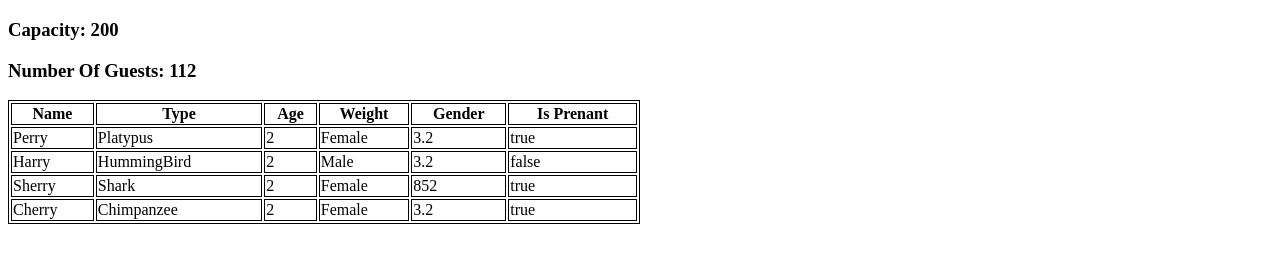
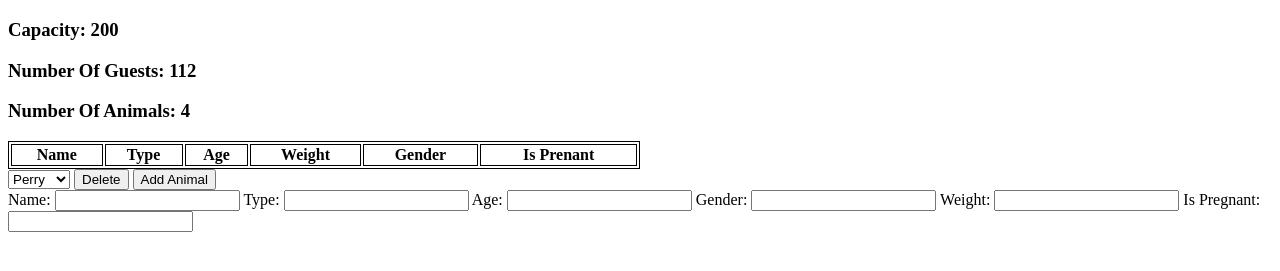
Before and after one commit to ChristianFure/client_side_web_development, a website: page src/index.html in a window 1280 px wide. Shown: the part 61-332 px from the top of the page. Drawn offline with Linux system fonts and the light colour scheme.

Commit message:
a4 sprint

```diff
--- a/src/index.html
+++ b/src/index.html
@@ -29,6 +29,31 @@
             </tr>
         </table>
     </div>
+
+    <div>
+        <select name="animals" id="animalsListBox" onchange="onAnimalsListBoxChange()">
+
+        </select>
+        <button onclick="onDeleteAnimal()">Delete</button>
+        <button onclick="onAddAnimal()">Add Animal</button>
+    </div>
+
+    <div>
+        <form action="post" id="animalsForm">
+            <label for="animalsFormName">Name:</label>
+            <input type="text" id="animalsFormName" name="animalsFormName" onchange="onInputChange()">
+            <label for="animalsFormType">Type:</label>
+            <input type="text" id="animalsFormType" name="animalsFormType" onchange="onInputChange()">
+            <label for="animalsFormAge">Age:</label>
+            <input type="number" id="animalsFormAge" name="animalsFormAge" onchange="onInputChange()">
+            <label for="animalsFormGender">Gender:</label>
+            <input type="text" id="animalsFormGender" name="animalsFormGender" onchange="onInputChange()">
+            <label for="animalsFormWeight">Weight:</label>
+            <input type="number" id="animalsFormWeight" name="animalsFormWeight" onchange="onInputChange()">
+            <label for="animalsFormIsPregnant">Is Pregnant:</label>
+            <input type="text" id="animalsFormIsPregnant" name="animalsFormIsPregnant" onchange="onInputChange()">
+        </form>
+    </div>
 </body>
 
 </html>
--- a/src/js/script.js
+++ b/src/js/script.js
@@ -46,6 +46,7 @@ zoo.animals.push(perry);
 zoo.animals.push(harry);
 zoo.animals.push(sherry);
 zoo.animals.push(cherry);
+zoo['numberOfAnimals'] = zoo.animals.length
 
 const mainElement = document.getElementById("bodyDiv1")
 
@@ -67,29 +68,125 @@ const numberOfGuestsNode = document.createTextNode(`Number Of Guests: ${zoo.numb
 numberOfGuestsH3.appendChild(numberOfGuestsNode)
 mainElement.appendChild(numberOfGuestsH3)
 
+const numberOfAnimalsH3 = document.createElement("h3")
+const numberOfAnimalsNode = document.createTextNode(`Number Of Animals: ${zoo.animals.length}`)
+numberOfAnimalsH3.setAttribute('id', 'numberOfAnimals')
+numberOfAnimalsH3.appendChild(numberOfAnimalsNode)
+mainElement.appendChild(numberOfAnimalsH3)
+
 // This function will be called as soon as the html page starts to load
 function onLoad() {
-    // These variables get the table which is already created and it creates a body for the table.
-    const animalsTable = document.getElementById("animalsTable")
-    const tableBody = document.createElement("tbody")
-
     // This for loop iterates through every animal in the zoo. This makes it so you can have as many animals you want in the zoo without touching the code.
     for (let i = 0; i < zoo.animals.length; i++) {
-        const row = document.createElement("tr")
+        // This for loop iterates through the keys of the animal object and populates the table row.
+        const listBox = document.getElementById('animalsListBox')
+        const cell = document.createElement("option")
+        cell.setAttribute('id', `option${zoo.animals[i]['name']}`)
+        const cellText = document.createTextNode(zoo.animals[i]['name'])
+        cell.appendChild(cellText)
+        listBox.appendChild(cell)
+    }
+}
 
-        const keys = Object.keys(zoo.animals[i])
+function onAnimalsListBoxChange() {
+    const list = document.getElementById("animalsListBox")
+    const idx = list.selectedIndex
+    const animalName = list[idx].value
 
-        // This for loop iterates through the keys of the animal object and populates the table row.
-        for (let u = 0; u < keys.length; u++) {
-            const cell = document.createElement("td")
-            const cellText = document.createTextNode(zoo.animals[i][keys[u]])
-            cell.appendChild(cellText)
-            row.appendChild(cell)
+    const animal = zoo.animals.find(element => element['name'] == animalName)
+
+    if (animal != null) {
+        document.getElementById('animalsFormName').value = animal['name']
+        document.getElementById('animalsFormType').value = animal['type']
+        document.getElementById('animalsFormAge').value = animal['age']
+        document.getElementById('animalsFormGender').value = animal['gender']
+        document.getElementById('animalsFormWeight').value = animal['weight']
+        document.getElementById('animalsFormIsPregnant').value = animal['isPregnant']
+    }
+}
+
+function onInputChange() {
+    const list = document.getElementById("animalsListBox")
+    const idx = list.selectedIndex
+    const animalName = list[idx].value
+
+    const animal = zoo.animals.find(element => element['name'] == animalName)
+
+    if (animal != null) {
+        animal['name'] = document.getElementById('animalsFormName').value
+        animal['type'] = document.getElementById('animalsFormType').value
+        animal['age'] = document.getElementById('animalsFormAge').value
+        animal['gender'] = document.getElementById('animalsFormGender').value
+        animal['weight'] = document.getElementById('animalsFormWeight').value
+        animal['isPregnant'] = document.getElementById('animalsFormIsPregnant').value
+    }
+}
+
+function onDeleteAnimal() {
+    const list = document.getElementById("animalsListBox")
+    const idx = list.selectedIndex
+    const animalName = list[idx].value
+
+    const animal = zoo.animals.find(element => element['name'] == animalName)
+    const animalIndex = zoo.animals.indexOf(animal)
+    if (list.selectedIndex > 0) {
+        list.selectedIndex--
+    }
+
+    if (animalIndex > -1) {
+        zoo.animals.splice(animalIndex, 1)
+    }
+
+    console.log(zoo.animals)
+
+    const animalOption = document.getElementById(`option${animal['name']}`)
+    animalOption.remove()
+    document.getElementById("numberOfAnimals").innerText = `Number Of Animals: ${zoo.animals.length}`
+    onInputChange()
+}
+
+function onAddAnimal() {
+    if (!validateAnimalsForm()) {
+        return
+    }
+
+    const listBox = document.getElementById("animalsListBox")
+    let animal = {}
+
+    animal['name'] = document.getElementById('animalsFormName').value
+    animal['type'] = document.getElementById('animalsFormType').value
+    animal['age'] = document.getElementById('animalsFormAge').value
+    animal['gender'] = document.getElementById('animalsFormGender').value
+    animal['weight'] = document.getElementById('animalsFormWeight').value
+    animal['isPregnant'] = document.getElementById('animalsFormIsPregnant').value
+
+    zoo.animals.push(animal)
+
+    document.getElementById("numberOfAnimals").innerText = `Number Of Animals: ${zoo.animals.length}`
+
+    const cell = document.createElement("option")
+    cell.setAttribute('id', `option${animal['name']}`)
+    const cellText = document.createTextNode(animal['name'])
+    cell.appendChild(cellText)
+    listBox.appendChild(cell)
+}
+
+function validateAnimalsForm() {
+    const animalName = document.getElementById('animalsFormName').value
+    const animalType = document.getElementById('animalsFormType').value
+    const animalAge = document.getElementById('animalsFormAge').value
+    const animalGender = document.getElementById('animalsFormGender').value
+    const animalWeight = document.getElementById('animalsFormWeight').value
+    const animalIsPregnant = document.getElementById('animalsFormIsPregnant').value
+    const listOfCheckLabels = ['Name', 'Type', 'Age', 'Gender', 'Weight', 'Is Pregnant']
+    const listOfChecks = [animalName, animalType, animalAge, animalGender, animalWeight, animalIsPregnant]
+
+    for (let i = 0; i < listOfChecks.length; i++) {
+        if (listOfChecks[i] == "") {
+          alert(`${listOfCheckLabels[i]} must be filled out`);
+          return false;
         }
+    }
 
-        // This adds the row to the table.
-        tableBody.appendChild(row)
-    }
-    // This adds the table body to the animals table. Without this the table would be just headings.
-    animalsTable.appendChild(tableBody)
-}
+    return true
+  }
```
